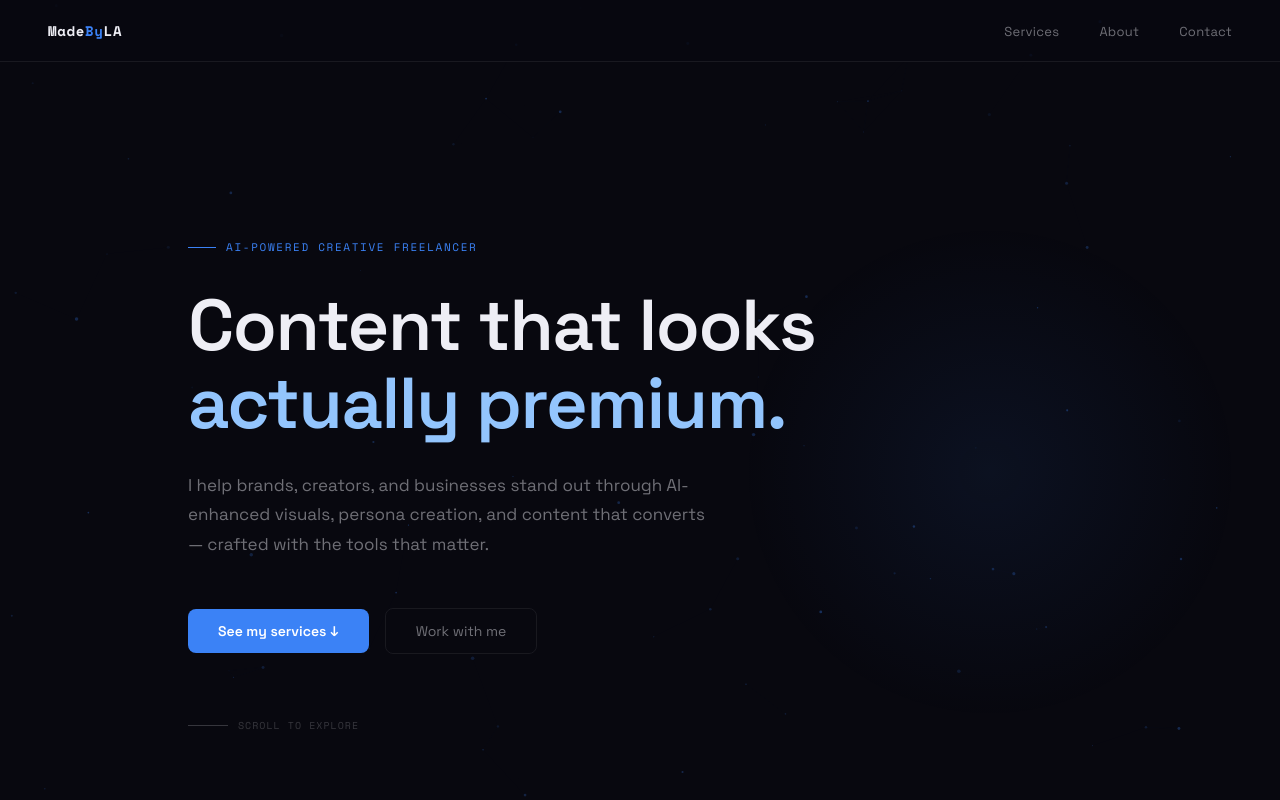
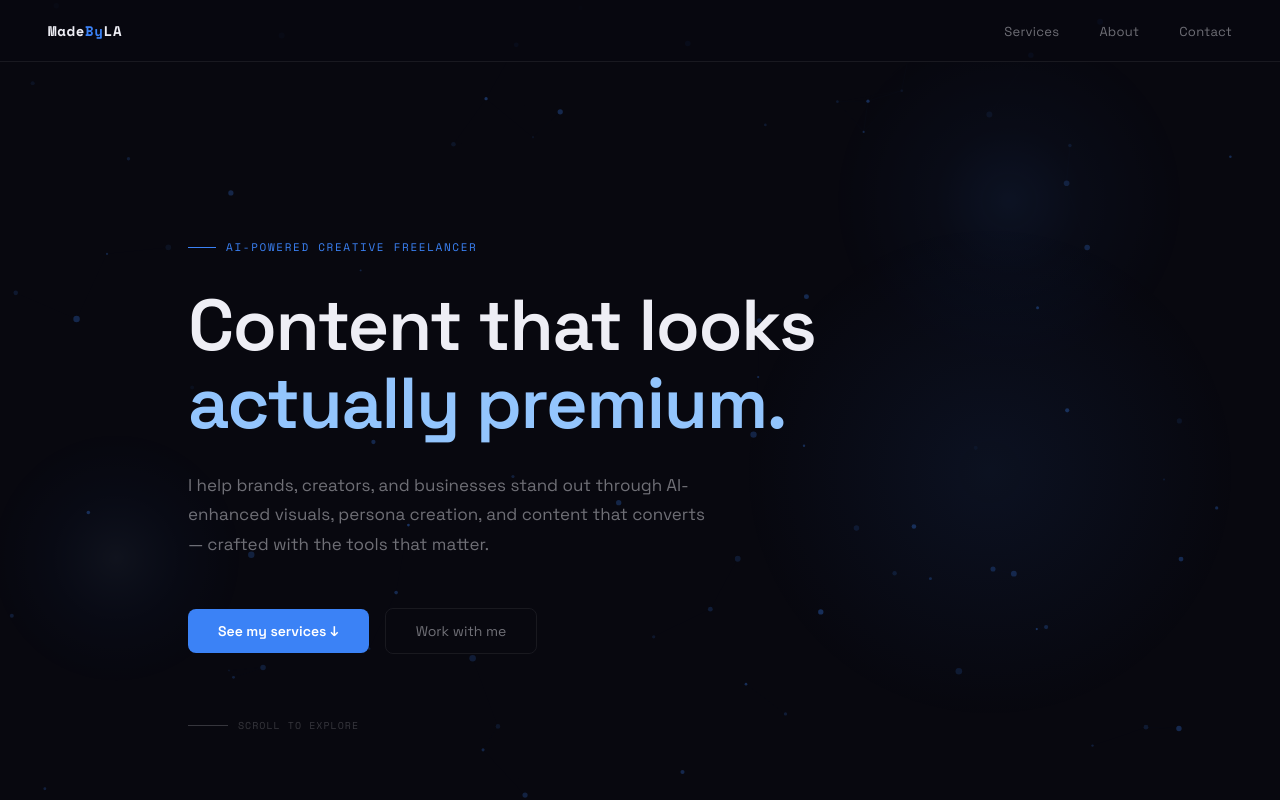
Before and after one commit to laevangelistaearnmoneyonline-maker/madebyla-portfolio, a plain HTML site: page index.html in a window 1280 px wide. Shown: the top 800 px of the page. Drawn offline with nearby package versions, Linux system fonts and the light colour scheme.

Commit message:
Update index.html

```diff
--- a/index.html
+++ b/index.html
@@ -604,12 +604,17 @@
     </div>
 
     <div class="tools-row">
-      <span class="tool-chip">Leonardo AI</span>
-      <span class="tool-chip">Midjourney</span>
-      <span class="tool-chip">Kling AI</span>
-      <span class="tool-chip">Flux Pro</span>
-      <span class="tool-chip">Mystic 2.5</span>
-      <span class="tool-chip">CapCut</span>
+
+
+
+
+
+      <span class="tool-chip">Claude AI</span>
+      <span class="tool-chip">ChatGPT</span>
+      <span class="tool-chip">Gemini</span>
+      <span class="tool-chip">MS Copilot</span>
+      <span class="tool-chip">Magnific AI</span>
+      <span class="tool-chip">CapCut Pro</span>
       <span class="tool-chip">Canva Pro</span>
     </div>
   </section>
@@ -729,7 +734,7 @@
     let H = canvas.height = window.innerHeight;
     const particles = Array.from({length: 80}, () => ({
       x: Math.random() * W, y: Math.random() * H,
-      r: Math.random() * 1.5 + 0.3,
+      r: Math.random() * 2.5 + 0.8,
       dx: (Math.random() - 0.5) * 0.4, dy: (Math.random() - 0.5) * 0.4,
       alpha: Math.random() * 0.6 + 0.1
     }));
@@ -753,6 +758,28 @@
           }
         }
       }
+        /* BIG GLOWING ORB */
+      const time = Date.now() * 0.0008;
+      const orbX = W * 0.75 + Math.cos(time) * 120;
+      const orbY = H * 0.35 + Math.sin(time * 0.7) * 80;
+      const grad = ctx.createRadialGradient(orbX, orbY, 0, orbX, orbY, 180);
+      grad.addColorStop(0, "rgba(59,130,246,0.18)");
+      grad.addColorStop(0.4, "rgba(59,130,246,0.07)");
+      grad.addColorStop(1, "rgba(59,130,246,0)");
+      ctx.beginPath();
+      ctx.arc(orbX, orbY, 180, 0, Math.PI * 2);
+      ctx.fillStyle = grad;
+      ctx.fill();
+      const orbX2 = W * 0.15 + Math.cos(time * 0.6 + 2) * 90;
+      const orbY2 = H * 0.65 + Math.sin(time * 0.5) * 70;
+      const grad2 = ctx.createRadialGradient(orbX2, orbY2, 0, orbX2, orbY2, 130);
+      grad2.addColorStop(0, "rgba(147,197,253,0.12)");
+      grad2.addColorStop(0.5, "rgba(59,130,246,0.05)");
+      grad2.addColorStop(1, "rgba(59,130,246,0)");
+      ctx.beginPath();
+      ctx.arc(orbX2, orbY2, 130, 0, Math.PI * 2);
+      ctx.fillStyle = grad2;
+      ctx.fill();
       requestAnimationFrame(drawParticles);
     }
     drawParticles();
```
